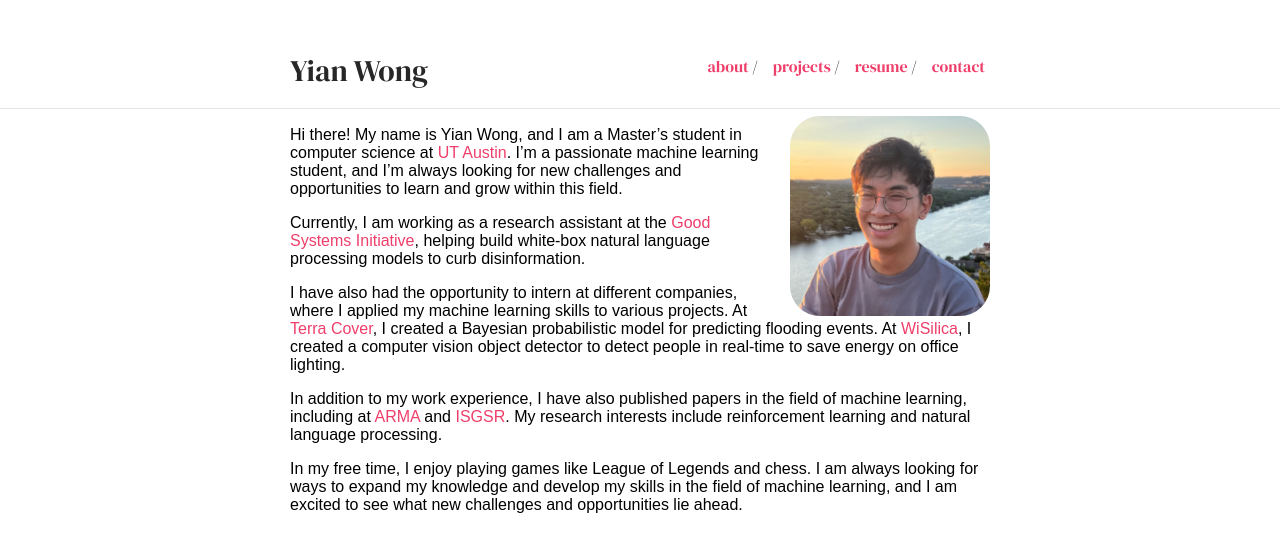
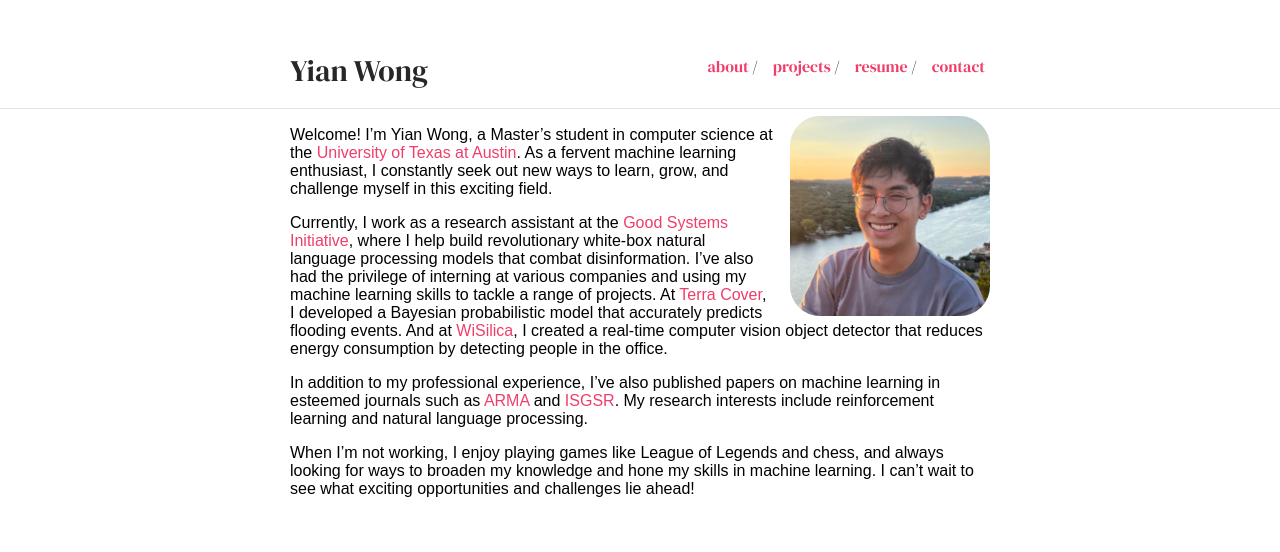
Before and after one commit to 1yian/1yian.github.io, a Jekyll site: the page built from index.md, in a window 1280 px wide. Shown: the top 552 px of the page. Built offline with Jekyll 4.4.1, drawn with Linux system fonts in a browser that asks for light colours; some web fonts are replaced.

Commit message:
Update index.md

```diff
--- a/index.md
+++ b/index.md
@@ -3,12 +3,11 @@ layout: default
 ---
 <img class="profile-picture" src="imgs/me.jpg">
 
-Hi there! My name is Yian Wong, and I am a Master's student in computer science at [UT Austin](https://www.cs.utexas.edu/). I'm a passionate machine learning student, and I'm always looking for new challenges and opportunities to learn and grow within this field.
 
-Currently, I am working as a research assistant at the [Good Systems Initiative](https://bridgingbarriers.utexas.edu/good-systems/projects/designing-responsible-ai-technologies-to-curb-disinformation), helping build white-box natural language processing models to curb disinformation.
+Welcome! I'm Yian Wong, a Master's student in computer science at the [University of Texas at Austin](https://www.cs.utexas.edu/). As a fervent machine learning enthusiast, I constantly seek out new ways to learn, grow, and challenge myself in this exciting field.
 
-I have also had the opportunity to intern at different companies, where I applied my machine learning skills to various projects. At [Terra Cover](http://www.terracover.ai/), I created a Bayesian probabilistic model for predicting flooding events. At [WiSilica](https://wisilica.com/), I created a computer vision object detector to detect people in real-time to save energy on office lighting.
+Currently, I work as a research assistant at the [Good Systems Initiative](https://bridgingbarriers.utexas.edu/good-systems/projects/designing-responsible-ai-technologies-to-curb-disinformation), where I help build revolutionary white-box natural language processing models that combat disinformation. I've also had the privilege of interning at various companies and using my machine learning skills to tackle a range of projects. At [Terra Cover](http://www.terracover.ai/), I developed a Bayesian probabilistic model that accurately predicts flooding events. And at [WiSilica](https://wisilica.com/), I created a real-time computer vision object detector that reduces energy consumption by detecting people in the office.
 
-In addition to my work experience, I have also published papers in the field of machine learning, including at [ARMA](https://armarocks.org/) and [ISGSR](https://isgsr2022.org/). My research interests include reinforcement learning and natural language processing.
+In addition to my professional experience, I've also published papers on machine learning in esteemed journals such as [ARMA](https://armarocks.org/) and [ISGSR](https://isgsr2022.org/). My research interests include reinforcement learning and natural language processing.
 
-In my free time, I enjoy playing games like League of Legends and chess. I am always looking for ways to expand my knowledge and develop my skills in the field of machine learning, and I am excited to see what new challenges and opportunities lie ahead.
+When I'm not working, I enjoy playing games like League of Legends and chess, and always looking for ways to broaden my knowledge and hone my skills in machine learning. I can't wait to see what exciting opportunities and challenges lie ahead!
```
